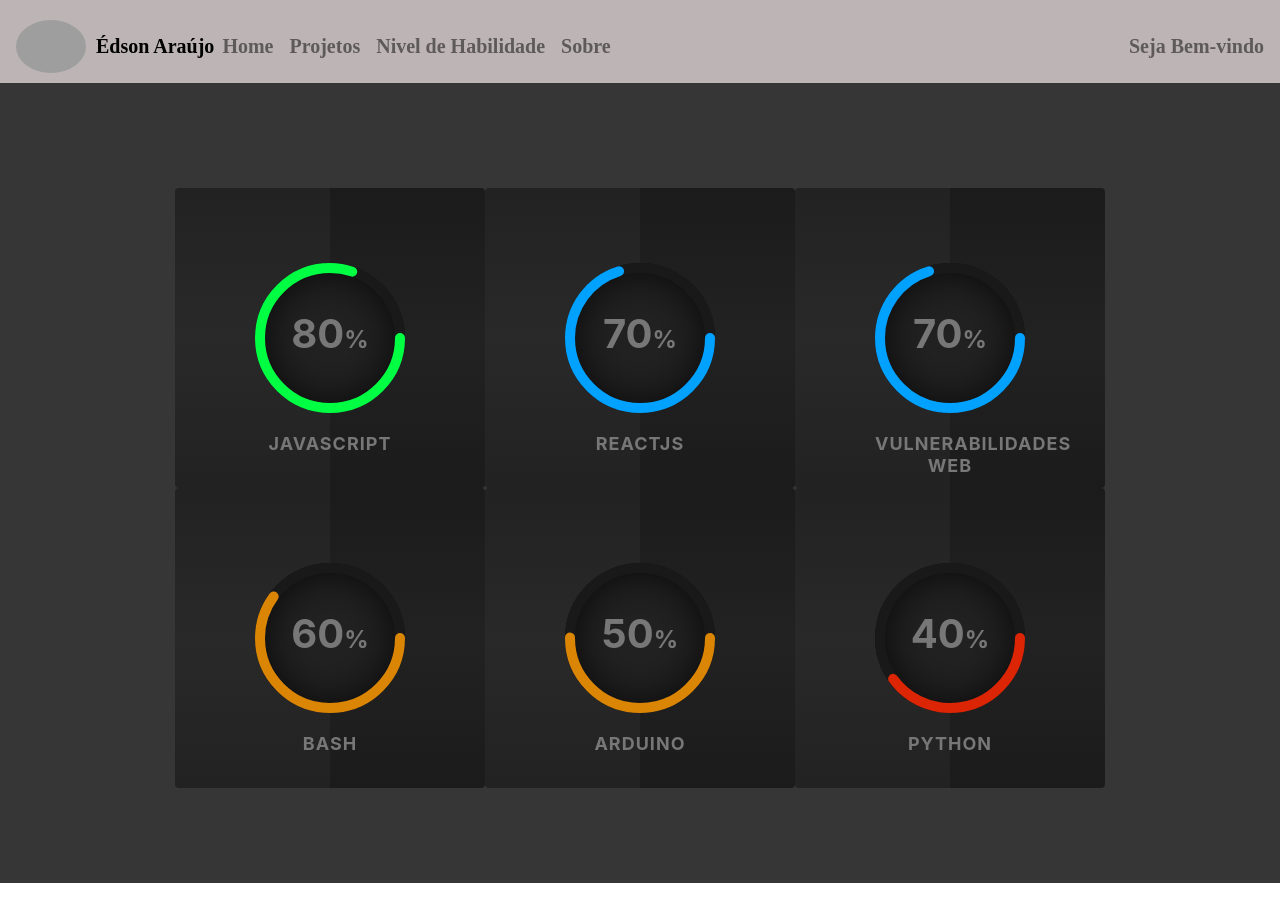
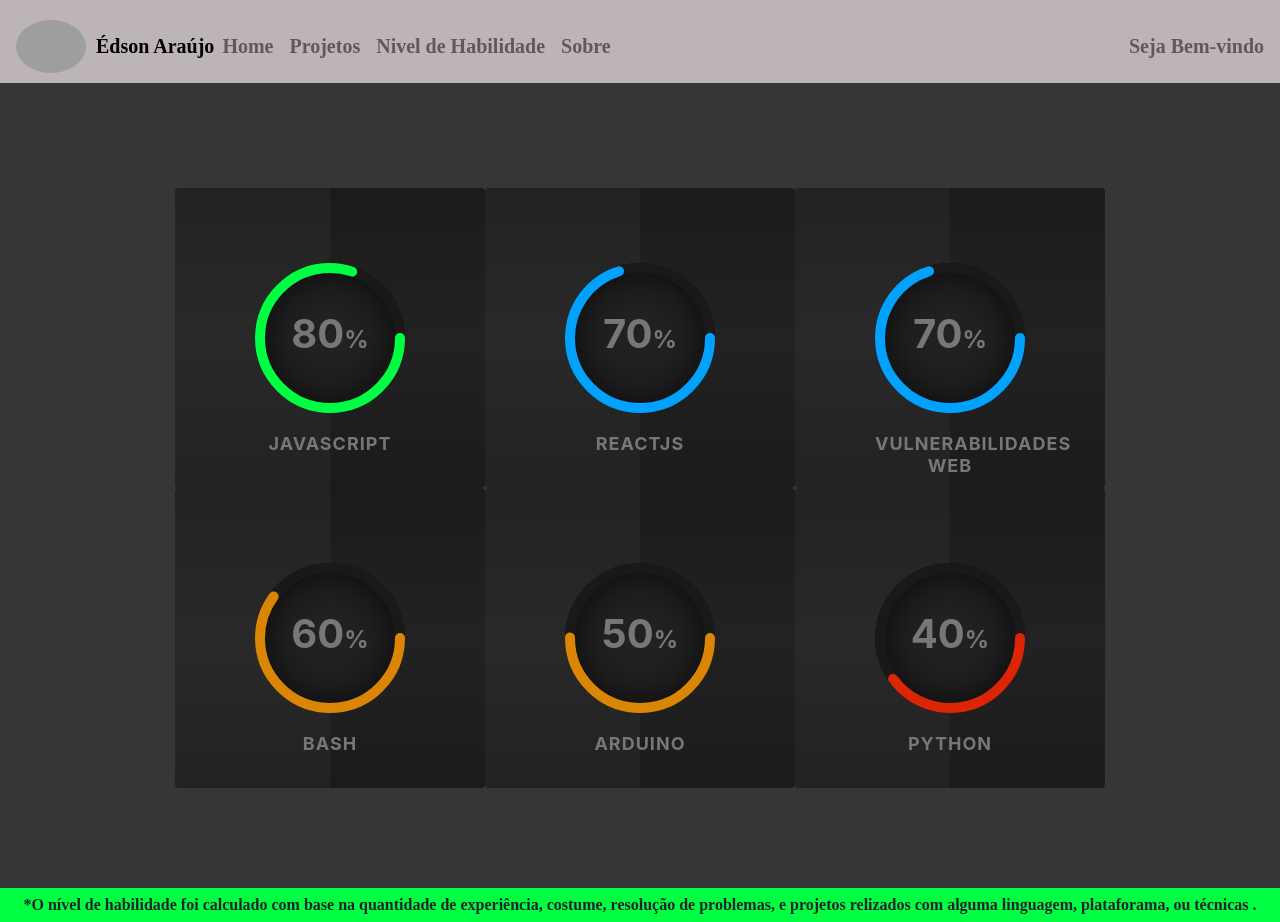
Before and after one commit to Edson-Pixel/portifolio, a React (Create React App) app: page /portifolio/Habilidades in a window 1280 px wide. Before the commit the page ends 883 px from the top, so only its background shows below. Built offline with nearby package versions, Linux system fonts and the light colour scheme; grey boxes are pictures that could not be loaded.

Commit message:
include footer conhecimentos

```diff
--- a/src/pages/Conhecimentos.js
+++ b/src/pages/Conhecimentos.js
@@ -7,6 +7,7 @@
 
 function Conhecimentos() {
     return (
+        <div>
         <div className="destaque body">
             <div className="animate__animated animate__backInLeft containers">
                 <Row xs="1" sm="2" md="3">
@@ -95,10 +96,14 @@
                         </div>
                     </div>
                 </div>
-
                 </Row>
             </div>
-
+        </div>
+            <footer>
+                <div>
+                    *O nível de habilidade foi calculado com base na quantidade de experiência, costume, resolução de problemas, e projetos relizados com alguma linguagem, plataforama, ou técnicas .
+                </div>
+            </footer>
         </div>
     )
 }
```
